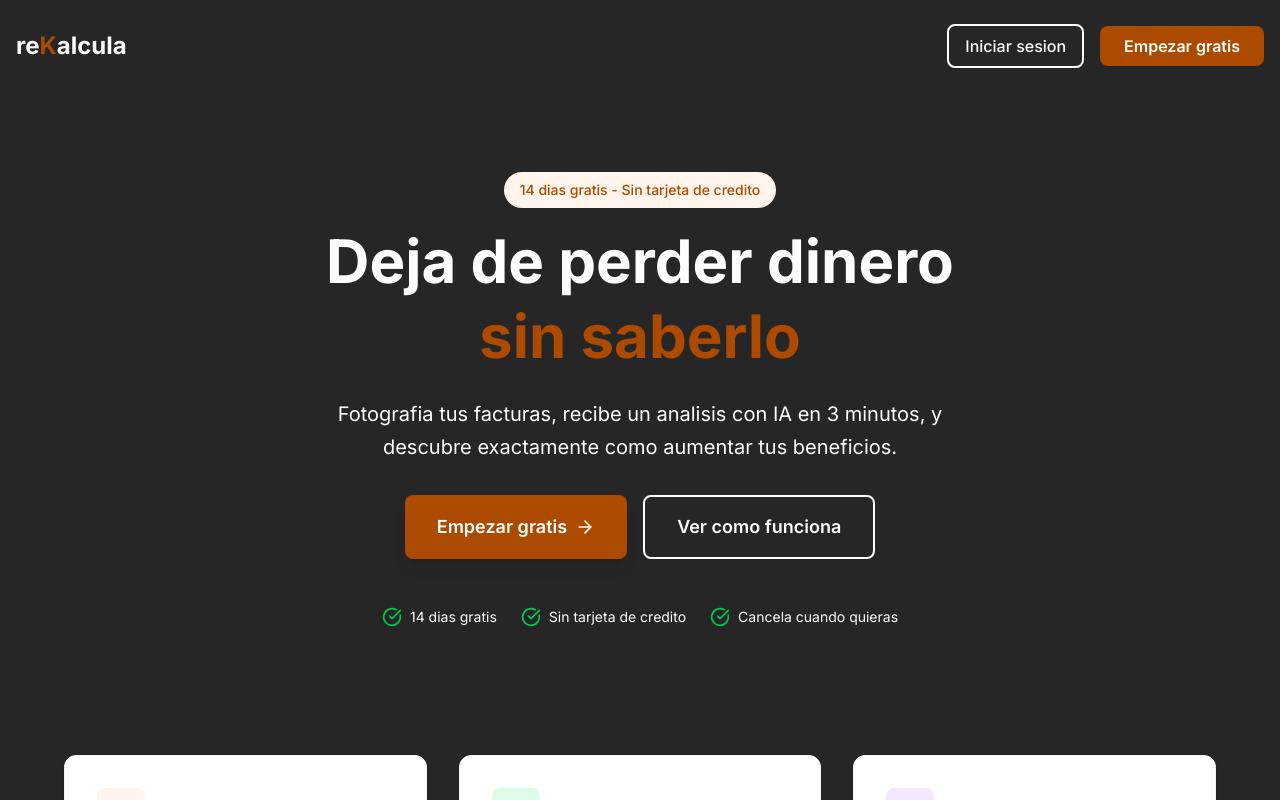
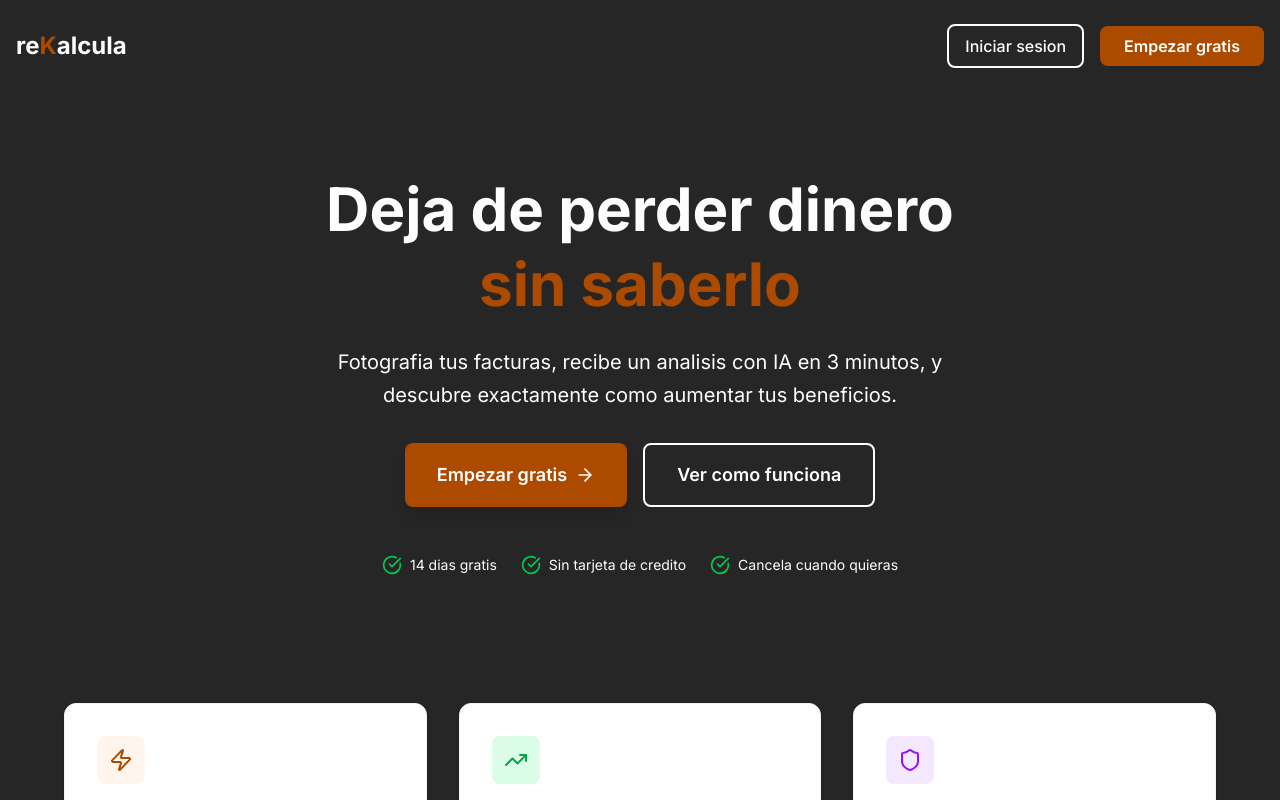
Before and after one commit to rekalcula/rekalcula, a Next.js app: page / in a window 1280 px wide. Shown: the top 800 px of the page. Built offline with nearby package versions, Linux system fonts and the light colour scheme.

Commit message:
Remove: badge '14 días gratis'

```diff
--- a/app/page.tsx
+++ b/app/page.tsx
@@ -30,9 +30,6 @@ export default function HomePage() {
       {/* Hero Section */}
       <main className="container mx-auto px-4 py-12 sm:py-20">
         <div className="max-w-4xl mx-auto text-center">
-          <div className="inline-block mb-4 px-3 py-1.5 sm:px-4 sm:py-2 bg-[#FFF5ED] rounded-full text-[#AC4A00] font-medium text-xs sm:text-sm">
-            14 dias gratis - Sin tarjeta de credito
-          </div>
 
           <h1 className="text-3xl sm:text-5xl md:text-6xl font-bold text-[#FFFCFF] mb-4 sm:mb-6 leading-tight">
             Deja de perder dinero
```
